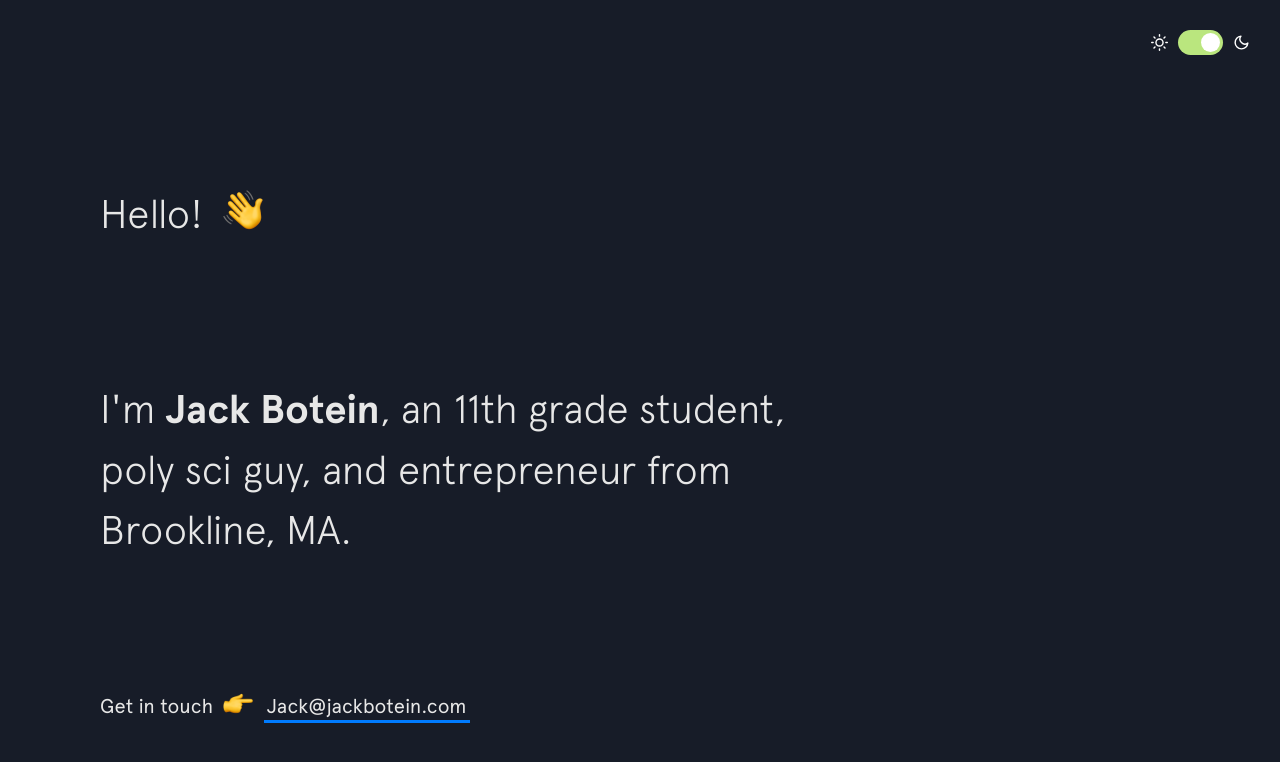
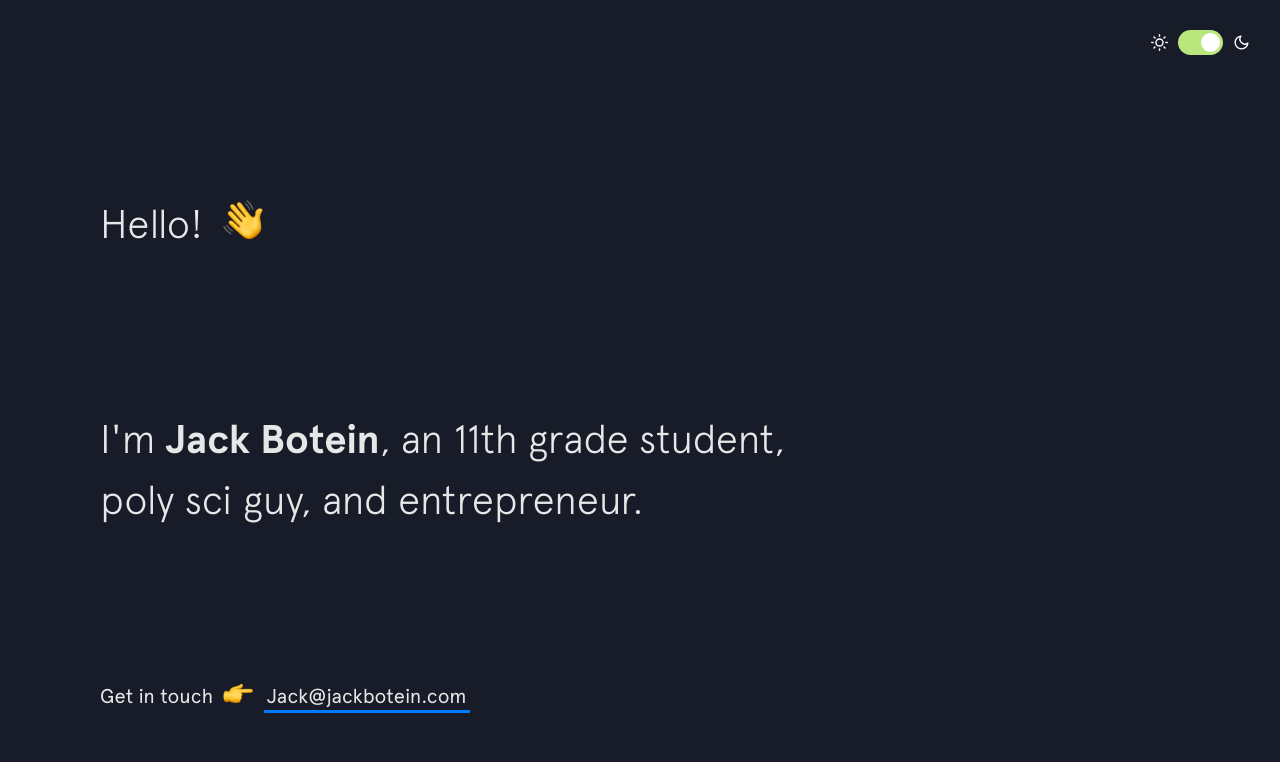
Before and after one commit to Jackbotein/Jackbotein.com, a Jekyll site: the page built from index.html, in a window 1280 px wide and 900 px high. Shown: the top 762 px of the window. Built offline with Jekyll 4.4.1, drawn with Linux system fonts in a browser that asks for light colours; nearby versions of some CDN libraries.

Commit message:
Update intro.html

```diff
--- a/_includes/intro.html
+++ b/_includes/intro.html
@@ -4,7 +4,7 @@
   </h1>
 
   <h2 class="intro__tagline">I'm
-    <span class="name">Jack Botein</span>, an 11th grade student, poly sci guy, and entrepreneur from Brookline, MA.
+    <span class="name">Jack Botein</span>, an 11th grade student, poly sci guy, and entrepreneur.
   </h2>
 
   <h3 class="intro__contact">
```
